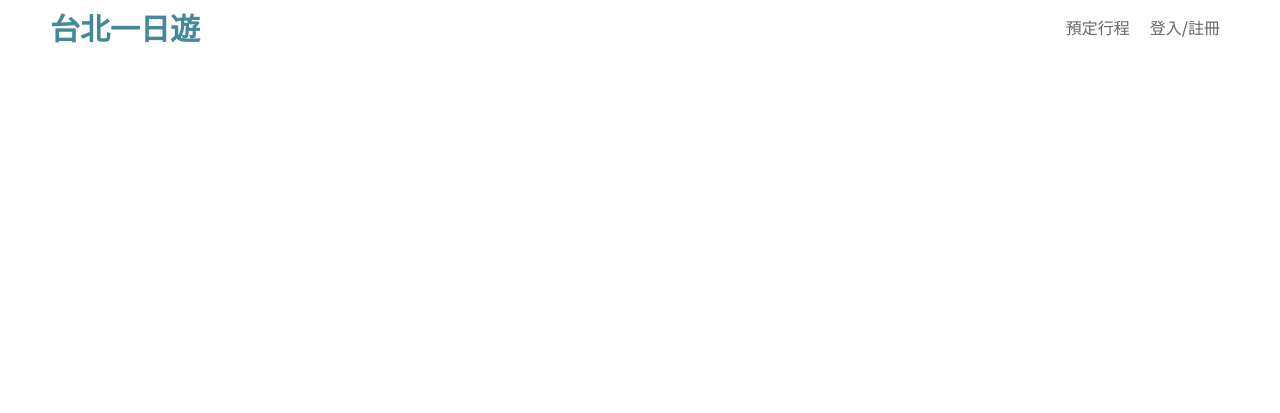
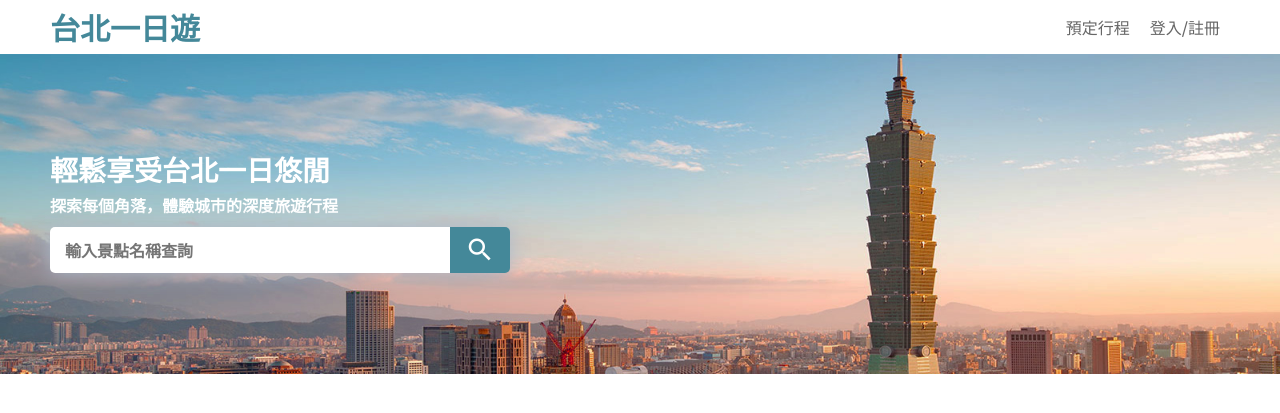
Before and after one commit to yiyun-liao/bootcamp-work-taipei-day-trip, a FastAPI app: page / in a window 1280 px wide. Shown: the top 413 px of the page. Run offline with FastAPI, Linux system fonts and the light colour scheme.

Commit message:
banner style

```diff
--- a/static/index.html
+++ b/static/index.html
@@ -9,6 +9,7 @@
   <script src="./static/script/script.js"></script>
   <link rel="stylesheet" href="./static/style/style.css">
   <link rel="stylesheet" href="./static/style/global.css">
+  <link href="https://cdn.jsdelivr.net/npm/@mdi/font/css/materialdesignicons.min.css" rel="stylesheet">
   <title>Taipei Day Trip</title>
 </head>
 <body>
@@ -21,7 +22,19 @@
       </div>
     </nav>
   </header>
-  <main></main>
+  <main>
+    <section id="banner">
+      <div>
+        <h1>輕鬆享受台北一日悠閒</h1>
+        <p class="body-bold">探索每個角落，體驗城市的深度旅遊行程</p>
+        <div id="searchBar">
+          <input class="body-bold" type="text" placeholder="輸入景點名稱查詢" name="" id="">
+          <button><i class="mdi mdi-magnify"></i></button>
+        </div>
+      </section>
+
+    </div>
+  </main>
   <footer></footer>
 </body>
 </html>
--- a/static/style/global.css
+++ b/static/style/global.css
@@ -12,6 +12,8 @@
     --color-neutral-500:#AABBCC;
 
     --color-black-900: #000000;
+
+    --color-white-000:#ffffff00;
     --color-white-900: #ffffff;
 
 
@@ -65,6 +67,8 @@ p{
     font-weight: var(--font-weight-500);
     line-height: 1.5rem;
     font-family: var(--font-family);
+    padding: 0;
+    margin: 0;
 }
 
 .btn-text-bold{
--- a/static/style/style.css
+++ b/static/style/style.css
@@ -45,11 +45,80 @@ nav button{
     display: flex;
     justify-content: center;
     align-items: center;
-    background-color: #ffffff00;
-    border: #ffffff00;
+    background-color: var(--color-white-000);
+    border: var(--color-white-000);
 }
 
-/* main section */
+/* banner */
+#banner{
+    height: 320px;
+    background-image: url(../image/welcome.jpg);
+    background-size: cover;
+    background-repeat: no-repeat;
+    background-position: top;
+    color: var(--color-white-900);
+    margin: auto;
+}
+
+#banner > div{
+    max-width: 1200px;
+    margin: auto;
+    padding: 10px;
+    display: flex;
+    flex-direction: column;
+    align-items: flex-start;
+    justify-content: center;
+    height: 100%;
+}
+
+#banner > div > * {
+    margin-bottom: 10px;
+}
+#banner > div > *:last-child {
+    margin-bottom: 0;
+}
+
+#searchBar{
+    width: fit-content;
+    display: flex;
+    justify-content: center;
+    align-items: center;
+    gap: 0;
+    box-shadow: 0px 0px 20px 0px #ABC;
+    width: 100%;
+    max-width: 460px;
+    border-radius: 5px;
+    overflow: hidden;
+}
+
+#searchBar input{
+    width: 100%;
+    height: 46px;
+    padding: 15px;
+    color: var(--color-gray-50);
+    border-radius: 0;
+    border: none;
+}
+
+#searchBar button{
+    color: var(--color-white-900);
+    padding: 8px 15px;
+    display: flex;
+    justify-content: center;
+    align-items: center;
+    background-color: var(--color-cyan-70);
+    border: none;
+}
+
+#searchBar i.mdi{
+    font-size: 30px;
+    width: 30px;
+    height: 30px;
+    display: flex;
+    justify-content: center;
+    align-items: center;
+}
+
 
 
 /* footer section */
```
